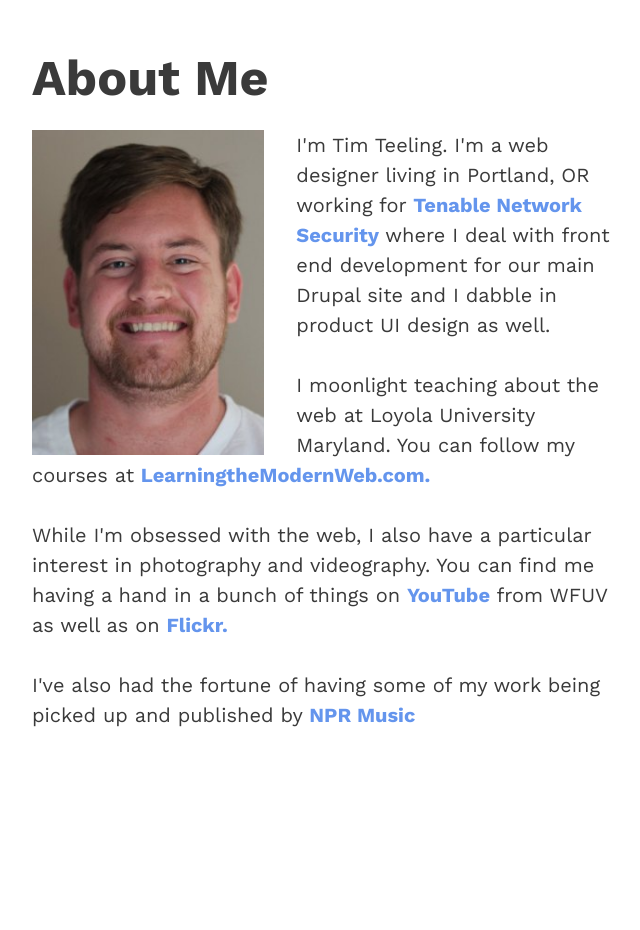
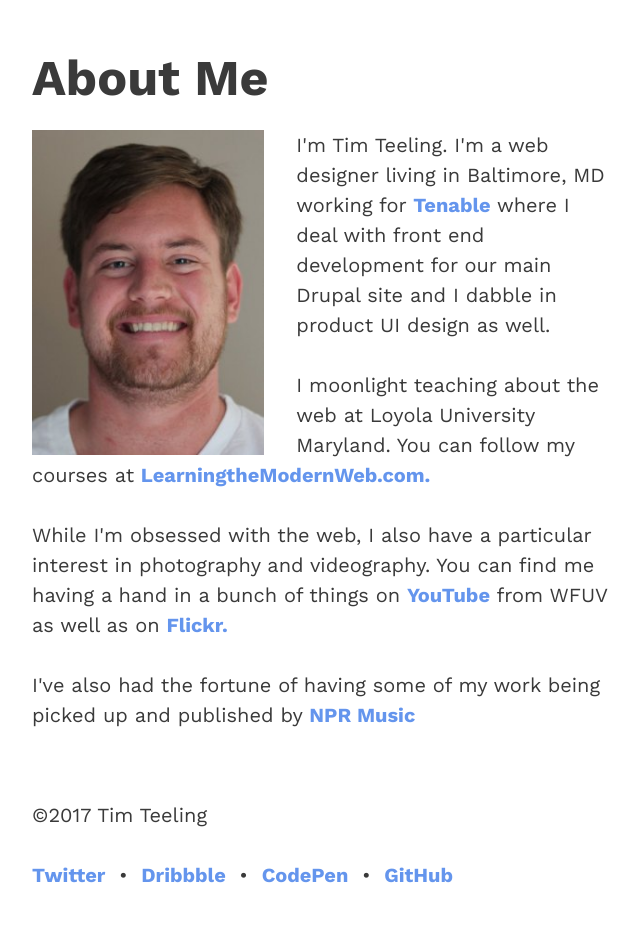
Before and after one commit to timteeling/timteeling.com, a Jekyll site: the page built from about.md, in a window 1280 px wide. Shown: the whole page, without its empty margins (488-1128 px from the left). Built offline with Jekyll 4.4.1, drawn with Linux system fonts in a browser that asks for light colours; before the commit the page ends 900 px from its top, so only the background shows below that.

Commit message:
updated about page

```diff
--- a/_layouts/page.html
+++ b/_layouts/page.html
@@ -12,4 +12,7 @@ layout: default
     <article class="container animated fadeInLeft">
     {{ content }}
     </article>
+
+    {% include footer.html %}
+
   </main>
--- a/about.md
+++ b/about.md
@@ -5,7 +5,7 @@ permalink: /about/
 slug: about
 ---
 
-<p><img src="/img/tim-teeling.jpg" alt="Tim Teeling" class="alignleft" style="width: 40%"/>I'm Tim Teeling. I'm a web designer living in Portland, OR working for <a href="http://tenable.com">Tenable Network Security</a> where I deal with front end development for our main Drupal site and I dabble in product UI design as well.</p>
+<p><img src="/img/tim-teeling.jpg" alt="Tim Teeling" class="alignleft" style="width: 40%"/>I'm Tim Teeling. I'm a web designer living in Baltimore, MD working for <a href="http://tenable.com">Tenable</a> where I deal with front end development for our main Drupal site and I dabble in product UI design as well.</p>
 
 <p>I moonlight teaching about the web at Loyola University Maryland. You can follow my courses at <a href="http://learningthemodernweb.com">LearningtheModernWeb.com.</a></p>
 
```
